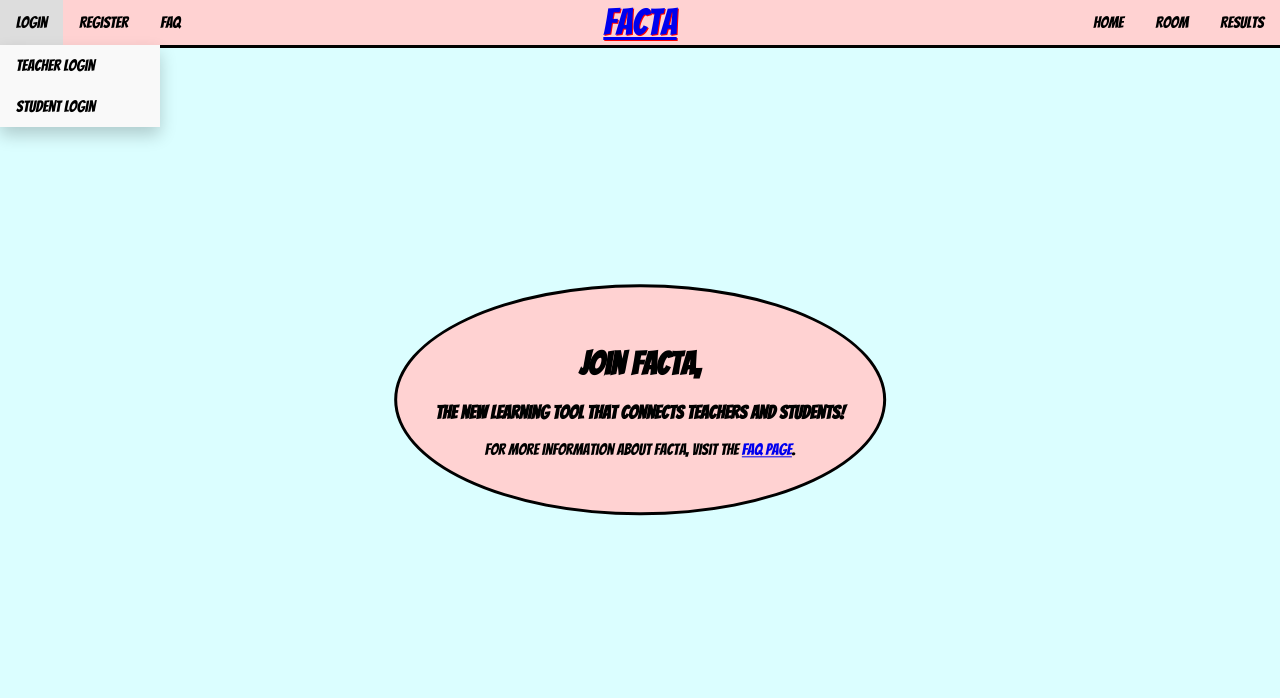
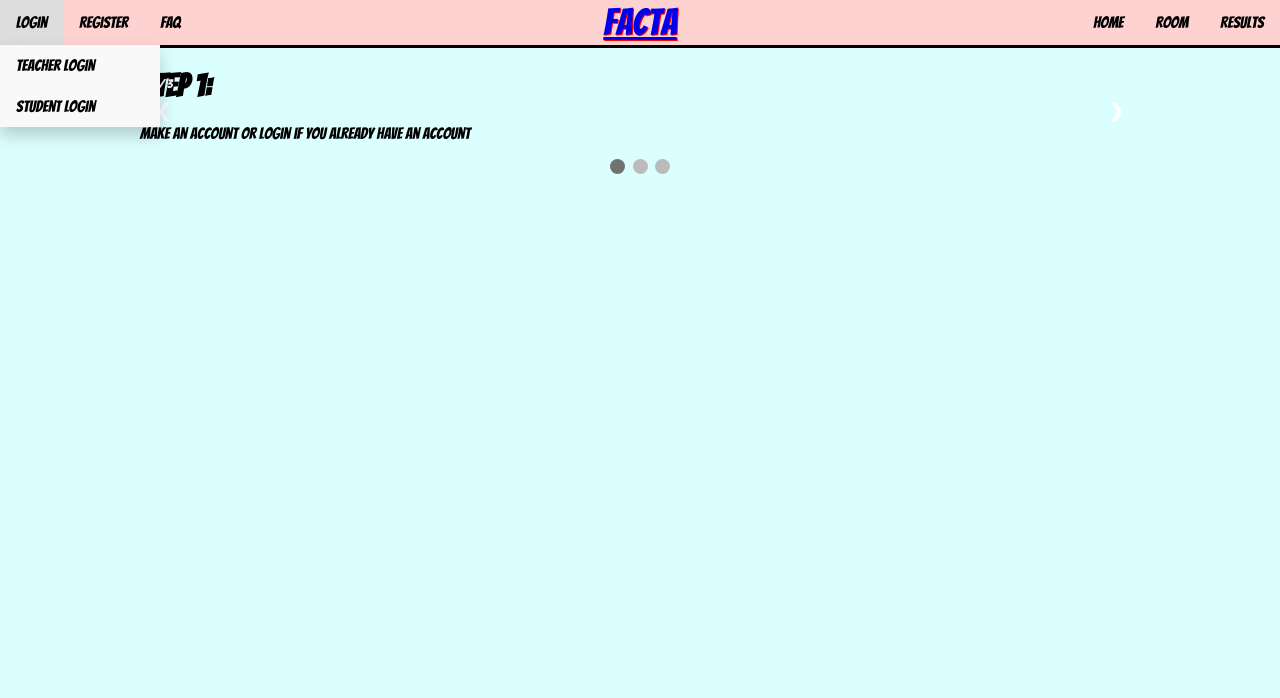
Before and after one commit to insideranionic/WebIK, a Flask app: page /homepage in a window 1280 px wide. Shown: the top 698 px of the page. Run offline with Flask 2, Linux system fonts and the light colour scheme; some libraries are stand-ins or nearby versions.

Commit message:
navbar changes

```diff
--- a/dropdown.js
+++ b/dropdown.js
@@ -1,12 +1,18 @@
-$(document).ready(function(){
-    $(".teacher").click(function () {
-       //this is change select value 1
-        $('#dynamicChange').val('1').trigger('change');
-    });
-     $(".student").click(function () {
-         //
-         //this is change select value 1
-         $('#dynamicChange').val('2').trigger('change');
-    });
+var slides = document.querySelectorAll('#slides .slide');
+var currentSlide = 0;
+var slideInterval = setInterval(nextSlide,2000);
 
+function nextSlide() {
+    slides[currentSlide].className = 'slide';
+    currentSlide = (currentSlide+1)%slides.length;
+    slides[currentSlide].className = 'slide showing';
+}
+
+
+
+window.addEventListener('load', function() {
+  var role = window.location.search.split('=')[1].split(',');
+  if (role) {
+    document.getElementById('selectRole').value = role;
+  }
 });
--- /dev/null
+++ b/static/slide.css
@@ -0,0 +1,23 @@
+.slide {
+    font-size: 40px;
+    padding: 40px;
+    box-sizing: border-box;
+    background: #333;
+    color: #fff;
+}
+
+.slide:nth-of-type(1) {
+    background: red;
+}
+.slide:nth-of-type(2) {
+    background: orange;
+}
+.slide:nth-of-type(3) {
+    background: green;
+}
+.slide:nth-of-type(4) {
+    background: blue;
+}
+.slide:nth-of-type(5) {
+    background: purple;
+}
--- a/templates/homepage.html
+++ b/templates/homepage.html
@@ -5,10 +5,165 @@
 {% endblock %}
 
 {% block main %}
-    <div class=title>
-    <p><h1>Join Facta,</h1></p>
-    <p><h3 class="text">the new learning tool that connects teachers and students!</h3></p>
-    <p>For more information about Facta, visit the <a href="FAQ">FAQ page</a>.</p>
-    </div>
+<style>
 
+
+/* Slideshow container */
+.slideshow-container {
+  max-width: 1000px;
+  position: relative;
+  margin: auto;
+}
+
+/* Hide the images by default */
+.mySlides {
+  display: none;
+}
+
+/* Next & previous buttons */
+.prev, .next {
+  cursor: pointer;
+  position: absolute;
+  top: 50%;
+  width: auto;
+  margin-top: -22px;
+  padding: 16px;
+  color: white;
+  font-weight: bold;
+  font-size: 18px;
+  transition: 0.6s ease;
+  border-radius: 0 3px 3px 0;
+  user-select: none;
+}
+
+/* Position the "next button" to the right */
+.next {
+  right: 0;
+  border-radius: 3px 0 0 3px;
+}
+
+/* On hover, add a black background color with a little bit see-through */
+.prev:hover, .next:hover {
+  background-color: rgba(0,0,0,0.8);
+}
+
+/* Caption text */
+.text {
+  color: #f2f2f2;
+  font-size: 15px;
+  padding: 8px 12px;
+  position: absolute;
+  bottom: 8px;
+  width: 100%;
+  text-align: center;
+}
+
+/* Number text (1/3 etc) */
+.numbertext {
+  color: #f2f2f2;
+  font-size: 12px;
+  padding: 8px 12px;
+  position: absolute;
+  top: 0;
+}
+
+/* The dots/bullets/indicators */
+.dot {
+  cursor: pointer;
+  height: 15px;
+  width: 15px;
+  margin: 0 2px;
+  background-color: #bbb;
+  border-radius: 50%;
+  display: inline-block;
+  transition: background-color 0.6s ease;
+}
+
+.active, .dot:hover {
+  background-color: #717171;
+}
+
+/* Fading animation */
+.fade {
+  -webkit-animation-name: fade;
+  -webkit-animation-duration: 1.5s;
+  animation-name: fade;
+  animation-duration: 1.5s;
+}
+
+@-webkit-keyframes fade {
+  from {opacity: .4}
+  to {opacity: 1}
+}
+
+@keyframes fade {
+  from {opacity: .4}
+  to {opacity: 1}
+}
+</style>
+
+<!-- Slideshow container -->
+<div class="slideshow-container">
+
+  <!-- Full-width images with number and caption text -->
+  <div class="mySlides fade">
+    <div class="numbertext">1 / 3</div>
+    <h1>Step 1:</h1>
+    <p1>Make an account or login if you already have an account</p1>
+  </div>
+
+  <div class="mySlides fade">
+    <div class="numbertext">2 / 3</div>
+    <h1>Step 1:</h1>
+    <p1>Make an account or login if you already have an account</p1>
+  </div>
+
+  <div class="mySlides fade">
+    <div class="numbertext">3 / 3</div>
+    <h1>Step 1:</h1>
+    <p1>Make an account or login if you already have an account</p1>
+  </div>
+
+  <!-- Next and previous buttons -->
+  <a class="prev" onclick="plusSlides(-1)">&#10094;</a>
+  <a class="next" onclick="plusSlides(1)">&#10095;</a>
+</div>
+<br>
+
+<!-- The dots/circles -->
+<div style="text-align:center">
+  <span class="dot" onclick="currentSlide(1)"></span>
+  <span class="dot" onclick="currentSlide(2)"></span>
+  <span class="dot" onclick="currentSlide(3)"></span>
+</div>
+<script>
+var slideIndex = 1;
+showSlides(slideIndex);
+
+// Next/previous controls
+function plusSlides(n) {
+  showSlides(slideIndex += n);
+}
+
+// Thumbnail image controls
+function currentSlide(n) {
+  showSlides(slideIndex = n);
+}
+
+function showSlides(n) {
+  var i;
+  var slides = document.getElementsByClassName("mySlides");
+  var dots = document.getElementsByClassName("dot");
+  if (n > slides.length) {slideIndex = 1}
+  if (n < 1) {slideIndex = slides.length}
+  for (i = 0; i < slides.length; i++) {
+      slides[i].style.display = "none";
+  }
+  for (i = 0; i < dots.length; i++) {
+      dots[i].className = dots[i].className.replace(" active", "");
+  }
+  slides[slideIndex-1].style.display = "block";
+  dots[slideIndex-1].className += " active";
+}
+</script>
 {% endblock %}
--- a/templates/layout.html
+++ b/templates/layout.html
@@ -7,7 +7,8 @@
         <meta charset="utf-8">
         <link rel="stylesheet" href="static/style_home.css">
         <link href="https://fonts.googleapis.com/css?family=Bangers&display=swap" rel="stylesheet">
-
+        <script src="dropdown.js"></script>
+        <link rel="stylesheet" href="static/slide.css">
 
         <title>Facta: {% block title %}{% endblock %}</title>
         <meta name="viewport" content="width=device-width, initial-scale=1.0">
@@ -32,8 +33,8 @@
                 <div class="dropdown">
                     <button class="dropbtn">Login</button>
                     <div class="dropdown-content">
-                        <a class = "teacher" href="login">Teacher Login</a>
-                        <a class = "student" href="login">Student Login</a>
+                        <a class = "teacher" href="login?option=teacher">Teacher Login</a>
+                        <a class = "student" href="login?option=student">Student Login</a>
                     </div>
                 </div>
                 <a href="register">Register</a>
```
Also changed, not shown: templates/login.html (+11 -2 lines).
